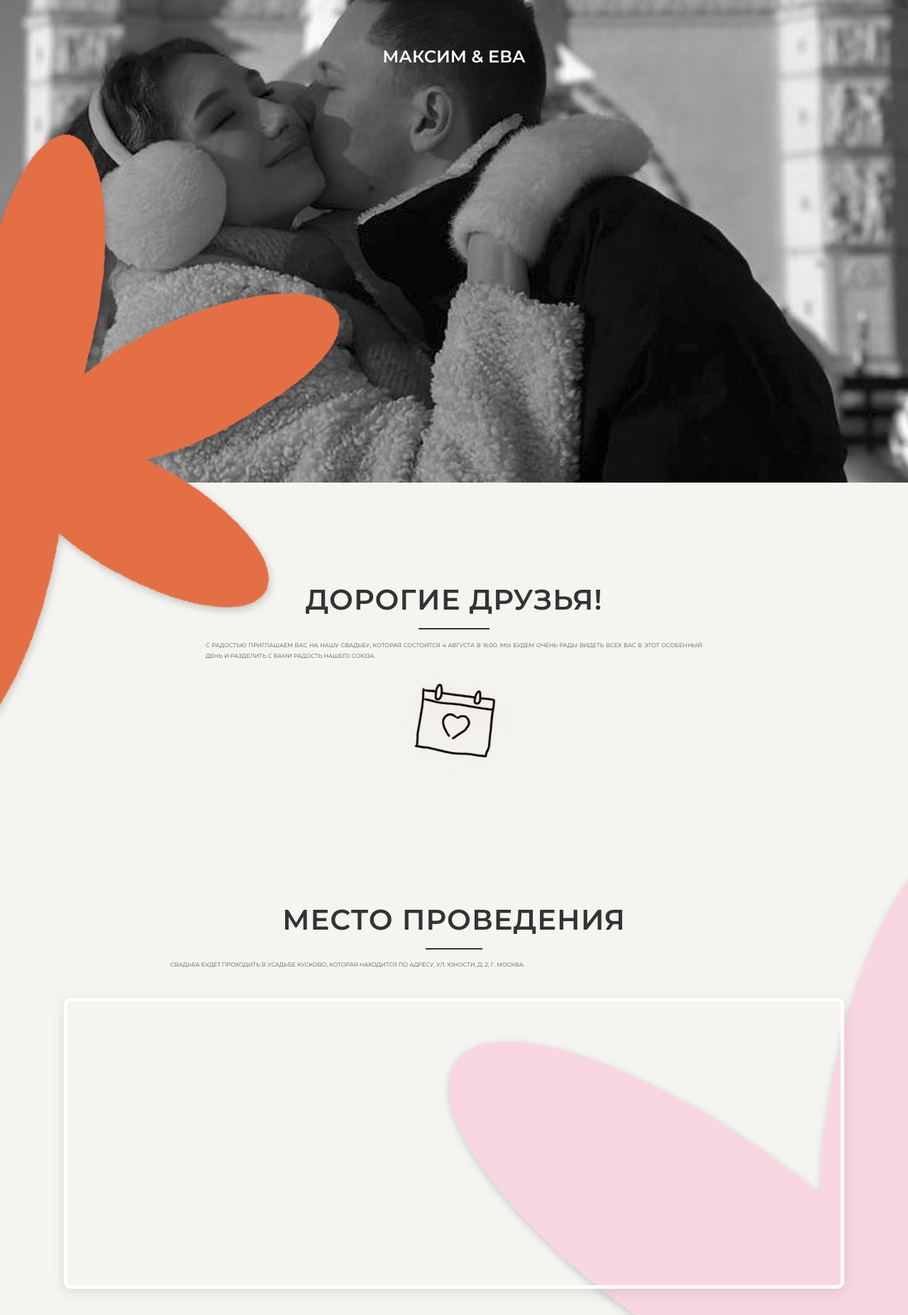
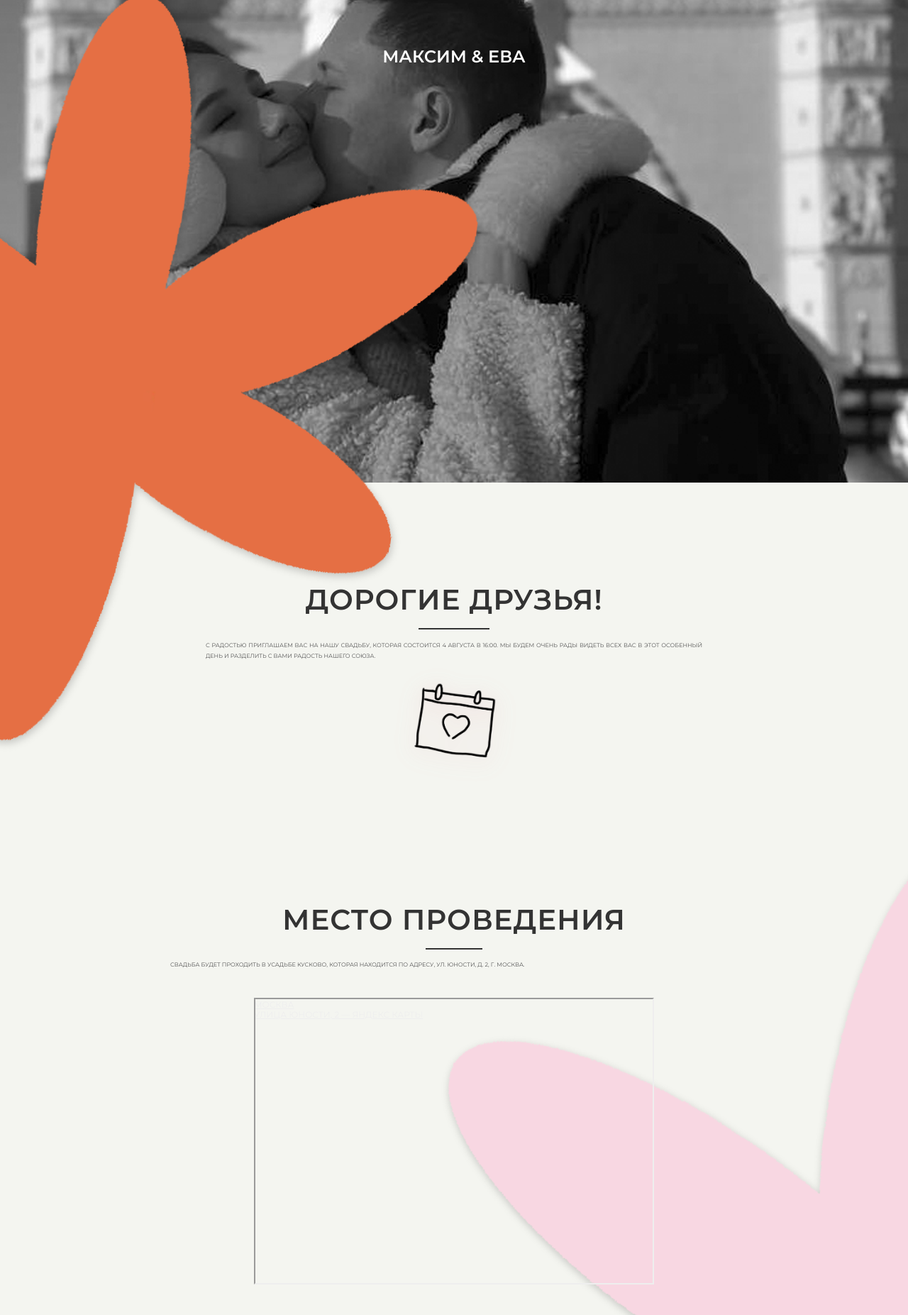
Before and after one commit to VluDs404/VluDs404.github.io, a plain HTML site: page index.html in a window 1280 px wide. Shown: the part 320-2173 px from the top of the page at 71% size. Drawn offline with Linux system fonts and the light colour scheme.

Commit message:
Update index.html

```diff
--- a/index.html
+++ b/index.html
@@ -16,7 +16,7 @@
             <span class="name-bottom">Ева</span>
         </h1>
     </section>
-    <div class="flower-divider flower-left" style="margin-top: -500px;"></div>
+    <div class="flower-divider flower-left" style="margin-top: -700px; width: 1100px; height: 1100px;"></div>
     <section class="invitation">
         <h2>Дорогие друзья!</h2>
         <p>
@@ -36,12 +36,19 @@
                 Свадьба будет проходить в усадьбе Кусково, которая находится по адресу,
                 ул. Юности, д. 2, г. Москва.
             </p>
-            <div class="map-container">
-                <iframe src="https://yandex.ru/maps" width="100%" height="100%" frameborder="0"></iframe>
+            <div style="position:relative;overflow:hidden;">
+                <a href="https://yandex.ru/maps/213/moscow/?utm_medium=mapframe&utm_source=maps" style="color:#eee;font-size:12px;position:absolute;top:0px;">
+                    Москва
+                </a>
+                <a href="https://yandex.ru/maps/213/moscow/house/ulitsa_yunosti_2/Z04YfgdoQE0CQFtvfXtydXVnZg==/?ll=37.809141%2C55.734983&utm_medium=mapframe&utm_source=maps&z=18.91" style="color:#eee;font-size:12px;position:absolute;top:14px;">Улица Юности, 2 — Яндекс Карты</a>
+                <iframe src="https://yandex.ru/map-widget/v1/?ll=37.809141%2C55.734983&mode=whatshere&whatshere%5Bpoint%5D=37.809085%2C55.734895&whatshere%5Bzoom%5D=17&z=18.91" width="560" height="400" frameborder="1" allowfullscreen="true" style="position:relative;"></iframe>
             </div>
         </div>
         <img src="images/venue.png" alt="Усадьба" />
     </section>
+    <div class="section-divider">
+        <div class="divider-image"></div>
+    </div>
     <section class="schedule">
         <div class="icon" style="margin: 0; margin-left: 15%;">
             <img src="images/bokal.png" alt="Дата свадьбы" />
@@ -59,6 +66,9 @@
             <img src="images/cake.png" alt="Дата свадьбы" />
         </div>
     </section>
+    <div class="section-divider">
+        <div class="divider-image" style="background-image: url('images/trans-down.png')"></div>
+    </div>
     <div class="flower-divider flower-right" style="right: -200px; margin-top: 50px;"></div>
     <section class="gallery">
         <div class="gallery-content">
@@ -100,7 +110,7 @@
         </p>
         <form>
             <label for="name">Имя и фамилия</label><br />
-            <input type="text" id="name" name="name" /><br />
+            <input type="text" id="name" name="name" placeholder="Введите ваше имя и фамилию" /><br />
             <div class="option-group">
                 <label>
                     Пожалуйста, подтвердите ваше присутствие и укажите ваши
```
